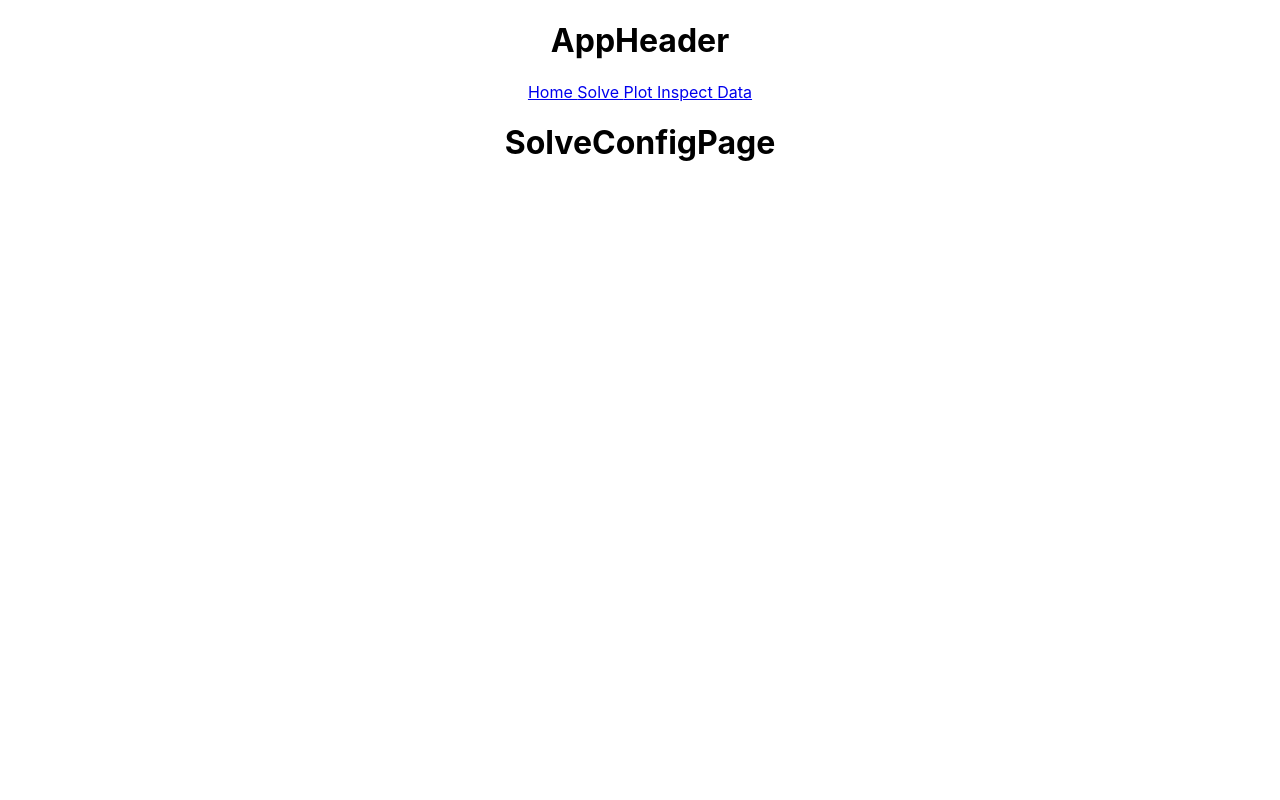
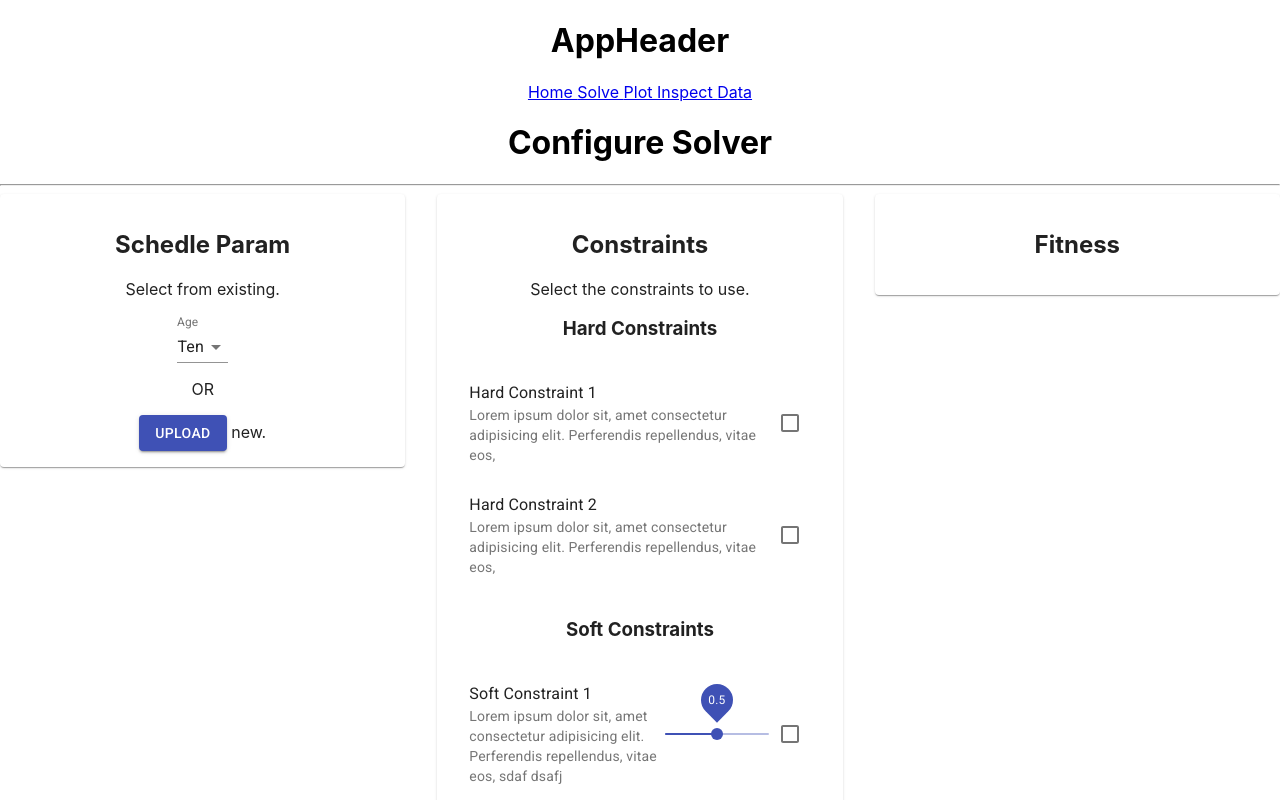
Before and after one commit to AluBhorta/UCSPy-Client, a React (Create React App) app: page /solve/config in a window 1280 px wide. Shown: the top 800 px of the page. Built offline with nearby package versions, Linux system fonts and the light colour scheme.

Commit message:
add ui components for Schedle_Param and Constraints on `/solve/config` hide setConfig from Solver update Readme add ApiClient Mock class

```diff
--- a/public/index.html
+++ b/public/index.html
@@ -34,7 +34,7 @@
       href="https://fonts.googleapis.com/icon?family=Material+Icons"
     />
 
-    <title>React App</title>
+    <title>UCSPy-Engine</title>
   </head>
   <body>
     <noscript>You need to enable JavaScript to run this app.</noscript>
--- a/src/AppRoutes.tsx
+++ b/src/AppRoutes.tsx
@@ -10,7 +10,7 @@ import Error404Page from "./pages/Error404Page";
 
 const AppRoutes: React.FC = ({ children }) => {
   return (
-    <div>
+    <>
       <Router>
         {children}
 
@@ -38,7 +38,7 @@ const AppRoutes: React.FC = ({ children }) => {
           </Route>
         </Switch>
       </Router>
-    </div>
+    </>
   );
 };
 
--- a/src/AppState.tsx
+++ b/src/AppState.tsx
@@ -6,7 +6,7 @@ const AppContext = createContext({
 });
 
 const AppState: React.FC = ({ children }) => {
-  const appSolver: Solver = new Solver();
+  const appSolver = new Solver();
 
   return (
     <>
--- /dev/null
+++ b/src/api/ApiClient.ts
@@ -0,0 +1,4 @@
+
+export class ApiClient {
+
+}
--- a/src/models/Solver.ts
+++ b/src/models/Solver.ts
@@ -21,17 +21,15 @@ export class Solver {
   getStatus = () => this.status;
 
   getConfig = () => this.userConfig;
-  setConfig = (_config: UserConfig) => {
-    this.userConfig = _config;
-  };
 
-  solve = () => {
+  solve = (_config?: UserConfig) => {
     this.status = "RUNNING";
     /* TODO
     open connection to engine and send userConfig
     keep receiving progress {epoch, fitness}
     on 'complete' return: {fitness, scheduleName, logName, timeTaken}
     */
+    this.status = "STOPPED";
   };
 
   stop = () => {
@@ -40,3 +38,7 @@ export class Solver {
     // on 'stop', send kill signal and return: {fitness, scheduleName, logName, timeTaken}
   };
 }
+
+const s = new Solver();
+
+s.solve();
--- a/src/pages/SolveConfigPage.tsx
+++ b/src/pages/SolveConfigPage.tsx
@@ -1,11 +1,189 @@
-import React from 'react'
+import React, { useState, useEffect } from "react";
+import { UserConfig, ConfigDescription } from "../models/Config";
+import {
+  Grid,
+  Paper,
+  Box,
+  List,
+  ListItem,
+  ListItemText,
+  Checkbox,
+  FormControl,
+  InputLabel,
+  Select,
+  MenuItem,
+  Button,
+  Slider,
+} from "@material-ui/core";
 
 const SolveConfigPage: React.FC = () => {
+  const [userConfig, setUserConfig] = useState<UserConfig>({
+    scheduleParamName: "",
+    fitness: {
+      use: "",
+      minAcceptableFitness: 0,
+    },
+    constrinats: {
+      softConstraints: [],
+      hardConstraints: [],
+    },
+    algorithm: "",
+  });
+
+  const [configDesc, setConfigDesc] = useState<ConfigDescription>({
+    scheduleParamNames: [],
+    algorithm: {
+      algorithmNames: [],
+    },
+    fitness: {
+      functionNames: [],
+    },
+    constrinats: {
+      hardConstraints: [],
+      softConstraints: [],
+    },
+  });
+
+  // useEffect(() => {
+  //   // fetch latest configDesc using ApiClient
+  //   return () => {};
+  // }, []);
+
+  const gridItemSize = 4;
   return (
     <div>
-      <h1>SolveConfigPage</h1>
+      <h1>Configure Solver</h1>
+      <hr />
+      <Grid container spacing={4}>
+        <Grid item sm={gridItemSize}>
+          <Paper>
+            <Box padding={2}>
+              <h2>Schedle Param</h2>
+              <div>
+                <p>Select from existing.</p>
+                <FormControl>
+                  <InputLabel id="scheduleParamLabel">Age</InputLabel>
+                  <Select
+                    labelId="scheduleParamLabel"
+                    id="scheduleParamSelect"
+                    value={10}
+                    // onChange={handleChange}
+                  >
+                    {/* MOCK */}
+                    <MenuItem value={10}>Ten</MenuItem>
+                    <MenuItem value={20}>Twenty</MenuItem>
+                    <MenuItem value={30}>Thirty</MenuItem>
+                    {configDesc.scheduleParamNames.map(
+                      (scheduleParamName, idx) => (
+                        <MenuItem key={idx} value={scheduleParamName}>
+                          {scheduleParamName}
+                        </MenuItem>
+                      )
+                    )}
+                  </Select>
+                </FormControl>
+              </div>
+              <p>OR</p>
+              <div>
+                <Button
+                  variant="contained"
+                  color="primary"
+                  component="span"
+                  onClick={() => {
+                    // should open up modal to upload each indi scheduleParam file
+                    // show examples of file format
+                  }}
+                >
+                  Upload
+                </Button>{" "}
+                new.
+              </div>
+            </Box>
+          </Paper>
+        </Grid>
+        <Grid item sm={gridItemSize}>
+          <Paper>
+            <Box padding={2}>
+              <h2>Constraints</h2>
+              <p>Select the constraints to use.</p>
+              <div>
+                <h3>Hard Constraints</h3>
+                <List>
+                  {/* MOCK */}
+                  {[1, 2].map((i) => (
+                    <ListItem key={i}>
+                      <ListItemText
+                        primary={`Hard Constraint ${i}`}
+                        secondary="Lorem ipsum dolor sit, amet consectetur adipisicing elit.
+                    Perferendis repellendus, vitae eos,"
+                      />
+                      <Checkbox />
+                    </ListItem>
+                  ))}
+                  {configDesc.constrinats.hardConstraints.map((hc) => (
+                    <ListItem key={hc.id}>
+                      <ListItemText primary={hc.id} secondary={hc.desc} />
+                      <Checkbox />
+                    </ListItem>
+                  ))}
+                </List>
+              </div>
+              <div>
+                <h3>Soft Constraints</h3>
+                <List>
+                  {/* MOCK */}
+                  {[1, 2, 3, 4].map((i) => (
+                    <ListItem key={i}>
+                      <ListItemText
+                        primary={`Soft Constraint ${i}`}
+                        secondary="Lorem ipsum dolor sit, amet consectetur adipisicing elit.
+                    Perferendis repellendus, vitae eos, sdaf dsafj"
+                      />
+                      <Slider
+                        min={0}
+                        max={1}
+                        defaultValue={0.5}
+                        aria-labelledby="discrete-slider-always"
+                        step={0.001}
+                        valueLabelDisplay="on"
+                      />
+                      <Checkbox />
+                    </ListItem>
+                  ))}
+                  {configDesc.constrinats.softConstraints.map((sc) => (
+                    <ListItem key={sc.id}>
+                      <ListItemText primary={sc.id} secondary={sc.desc} />
+                      <Slider
+                        min={0}
+                        max={1}
+                        defaultValue={0.5}
+                        aria-labelledby="discrete-slider-always"
+                        step={0.001}
+                        valueLabelDisplay="on"
+                      />
+                      <Checkbox />
+                    </ListItem>
+                  ))}
+                </List>
+              </div>
+            </Box>
+          </Paper>
+        </Grid>
+        <Grid item sm={gridItemSize}>
+          <Paper>
+            <Box padding={2}>
+              <h2>Fitness</h2>
+            </Box>
+          </Paper>
+        </Grid>
+        <Grid item sm={gridItemSize}>
+          <Box padding={2}>
+            <h2>Algorithm</h2>
+          </Box>
+        </Grid>
+      </Grid>
     </div>
   );
-}
+};
 
-export default SolveConfigPage
+export default SolveConfigPage;
```
Also changed, not shown: 1 other file (tests, documents, lock files or other folders).
